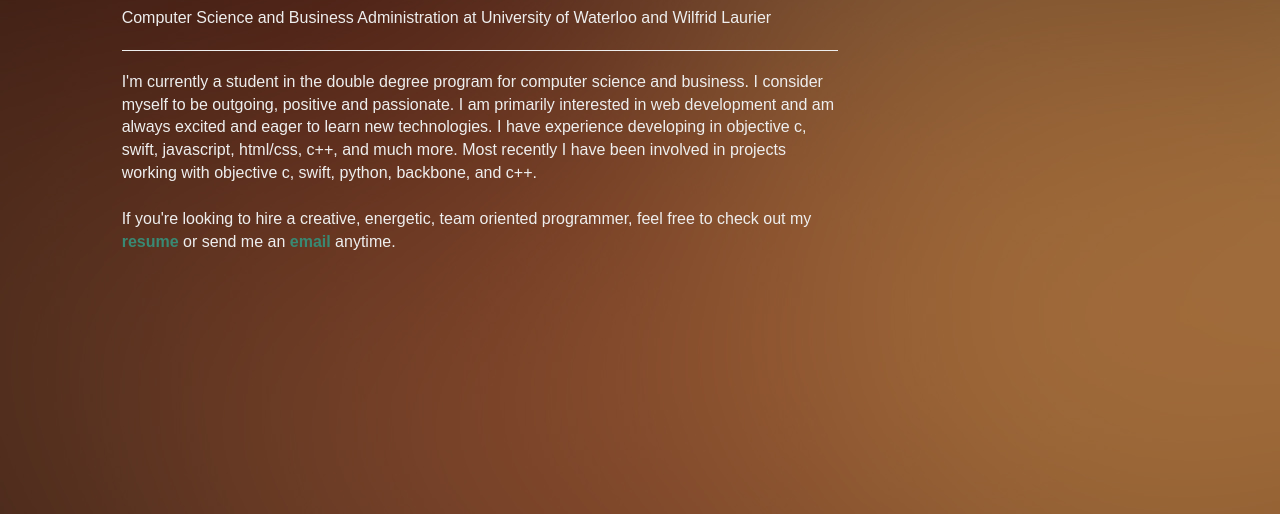
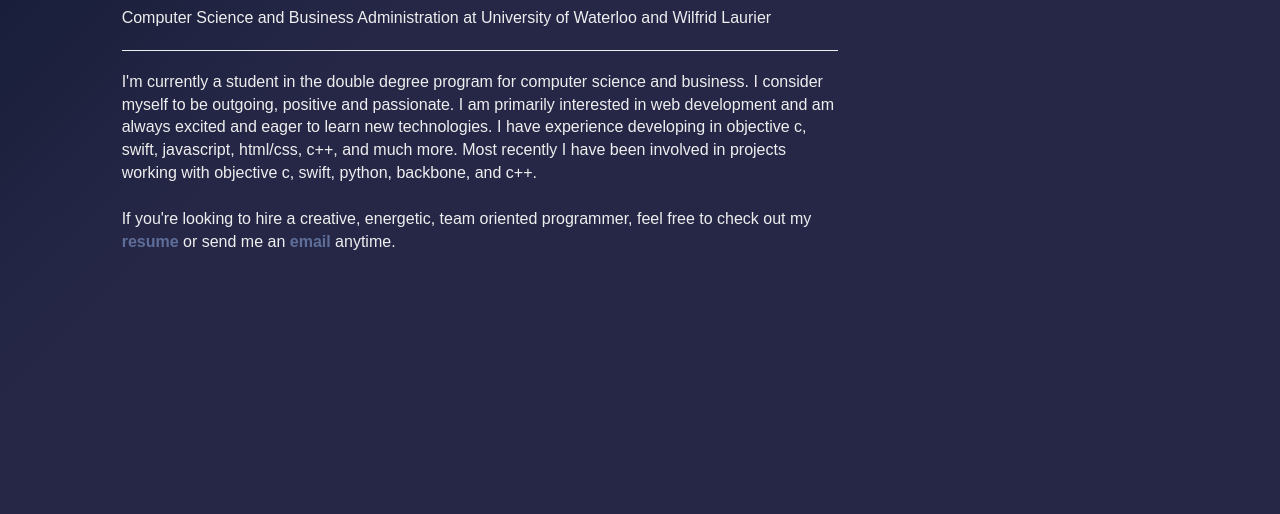
Before and after one commit to ryanwebber/website, a website: page www/index.html in a window 1280 px wide. Shown: the part 286-800 px from the top of the page. Drawn offline with Linux system fonts and the light colour scheme.

Commit message:
Replace bg image with gradient, new link style

```diff
--- a/www/css/styles.css
+++ b/www/css/styles.css
@@ -1,9 +1,5 @@
 root {
     display: block;
-}
-
-html{
-    background: url("../img/bg.jpg");
 }
 
 body, html{
@@ -12,8 +8,17 @@
     font-family: sans-serif;
     font-weight: 100;
     color:#eee;
-    background-color: inherit;
     text-decoration: none;
+
+    background: #0f1830;
+    background:    -moz-linear-gradient(-45deg,  #0f1830 0%, #262747 33%, #262747 66%, #262747 100%);
+    background:        -webkit-gradient(linear, left top, right bottom, color-stop(0%,#0f1830), color-stop(33%,#262747), color-stop(66%,#262747), color-stop(100%,#262747));
+    background: -webkit-linear-gradient(-45deg,  #0f1830 0%,#262747 33%,#262747 66%,#262747 100%);
+    background:      -o-linear-gradient(-45deg,  #0f1830 0%,#262747 33%,#262747 66%,#262747 100%);
+    background:     -ms-linear-gradient(-45deg,  #0f1830 0%,#262747 33%,#262747 66%,#262747 100%);
+    background: linear-gradient(135deg,  #0f1830 0%,#262747 33%,#262747 66%,#262747 100%);
+    filter: progid:DXImageTransform.Microsoft.gradient( startColorstr='#0f1830', endColorstr='#262747',GradientType=1 );
+
 }
 
 #canvas{
@@ -21,17 +26,34 @@
 }
 
 a{
-    color: #398973;
-
-    -webkit-transition: all 0.5s ease;
-     -moz-transition: all 0.5s ease;
-       -o-transition: all 0.5s ease;
-          transition: all 0.5s ease;
+    color: #5e6e98;
+    position: relative;
 }
 
 a:hover{
-    color: #1F715A;
     text-decoration: none;
+    color: #5e6e98;
+}
+
+a:before {
+    content: "";
+    position: absolute;
+    width: 100%;
+    height: 2px;
+    bottom: 0;
+    left: 0;
+    background-color: #5e6e98;
+    visibility: hidden;
+    -webkit-transform: scaleX(0);
+    transform: scaleX(0);
+    -webkit-transition: all 0.3s ease-in-out 0s;
+    transition: all 0.3s ease-in-out 0s;
+}
+
+a:hover:before {
+    visibility: visible;
+    -webkit-transform: scaleX(1);
+    transform: scaleX(1);
 }
 
 div.verticalOuter{
```
